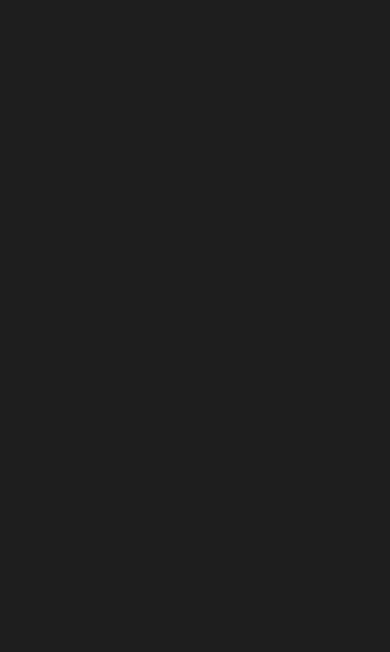
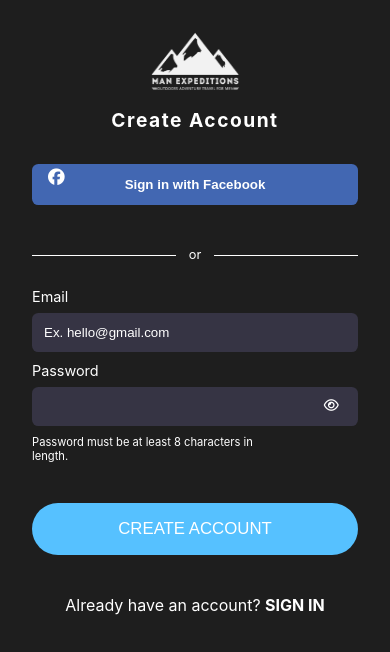
Before and after one commit to ManExpeditions/man-ex-app, a React (Create React App) app in the folder client/: page /register in a window 390 px wide. Shown: the top 652 px of the page. Built offline with nearby package versions, Linux system fonts and the light colour scheme.

Commit message:
:lipstick: style: create register page mobile layout

```diff
--- a/client/package.json
+++ b/client/package.json
@@ -10,6 +10,7 @@
     "react": "^17.0.2",
     "react-dom": "^17.0.2",
     "react-redux": "^7.2.3",
+    "react-router-dom": "^5.3.0",
     "react-scripts": "^4.0.3"
   },
   "scripts": {
--- a/client/src/App.js
+++ b/client/src/App.js
@@ -1,8 +1,13 @@
-import React from "react";
 import "./App.css";
+import { BrowserRouter as Router, Route } from "react-router-dom";
+import RegisterPage from "./pages/RegisterPage/RegisterPage";
 
 function App() {
-  return <div className="App"></div>;
+  return (
+    <Router>
+      <Route path="/register" component={RegisterPage}></Route>
+    </Router>
+  );
 }
 
 export default App;
--- a/client/src/index.css
+++ b/client/src/index.css
@@ -14,6 +14,7 @@
   -webkit-font-smoothing: antialiased;
   -moz-osx-font-smoothing: grayscale;
   background-color: #1e1e1e;
+  color: #fff;
 }
 
 code {
@@ -24,3 +25,23 @@
 .hidden {
   visibility: hidden;
 }
+
+/* Buttons */
+.btn {
+  border: none;
+  outline: none;
+}
+
+.btn-primary {
+  background-color: #56c1ff;
+  padding: 1rem;
+  text-transform: uppercase;
+  color: #fff;
+  border-radius: 2rem;
+}
+
+/* Links */
+.link {
+  text-decoration: none;
+  color: #fff;
+}
--- /dev/null
+++ b/client/src/pages/RegisterPage/RegisterPage.js
@@ -0,0 +1,41 @@
+import React from "react";
+import { Link } from "react-router-dom";
+import InputBox from "../../components/InputBox/InputBox";
+import styles from "./RegisterPage.module.css";
+
+export default function RegisterPage() {
+  return (
+    <div className={styles.wrapper}>
+      <img
+        className={styles.logo}
+        src="/logo192.png"
+        alt="Man Expeditions Logo"
+      />
+      <h1 className={styles.page_title}>Create Account</h1>
+      <button className={styles.facebook_button}>
+        <i class={`fab fa-facebook fa-lg ${styles.facebook_icon}`}></i>
+        Sign in with Facebook
+      </button>
+      <p className={styles.crossed_text}>
+        <span>or</span>
+      </p>
+      <main>
+        <InputBox label="Email" placeholder="Ex. hello@gmail.com"></InputBox>
+        <InputBox
+          label="Password"
+          type="password"
+          belowInputText="Password must be at least 8 characters in length."
+        ></InputBox>
+      </main>
+      <button className={`btn btn-primary ${styles.action_button}`}>
+        Create Account
+      </button>
+      <p className={styles.existing_account}>
+        Already have an account?{" "}
+        <Link to="/signin" className={`link ${styles.navigation_link}`}>
+          SIGN IN
+        </Link>
+      </p>
+    </div>
+  );
+}
--- /dev/null
+++ b/client/src/pages/RegisterPage/RegisterPage.module.css
@@ -0,0 +1,68 @@
+.wrapper {
+  padding: 1rem 2rem;
+  margin: 0 auto;
+}
+
+.logo {
+  display: block;
+  height: 60px;
+  width: 90px;
+  margin: 1rem auto;
+}
+
+.page_title {
+  font-size: 1.2rem;
+  letter-spacing: 1.5px;
+  text-align: center;
+}
+
+.facebook_button {
+  background-color: #4267b2;
+  border-radius: 0.4rem;
+  border: none;
+  color: #fff;
+  font-weight: bold;
+  margin: 2rem 0;
+  outline: none;
+  padding: 0.8rem 1rem;
+  position: relative;
+  width: 100%;
+}
+
+.facebook_icon {
+  position: absolute;
+  left: 1rem;
+}
+
+.crossed_text {
+  border-bottom: 1px solid #fff;
+  line-height: 0.1em;
+  margin: 1rem 0;
+  text-align: center;
+  width: 100%;
+}
+
+.crossed_text span {
+  background-color: #1e1e1e;
+  font-size: 0.8rem;
+  padding: 0 0.8rem;
+}
+
+main {
+  margin: 2rem 0;
+}
+
+.action_button {
+  font-size: 1.05rem;
+  width: 100%;
+  margin: 0.5rem 0;
+}
+
+.existing_account {
+  text-align: center;
+  margin: 2rem 0 0;
+}
+
+.navigation_link {
+  font-weight: bold;
+}
```
Also changed, not shown: 1 other file (tests, documents, lock files or other folders).
